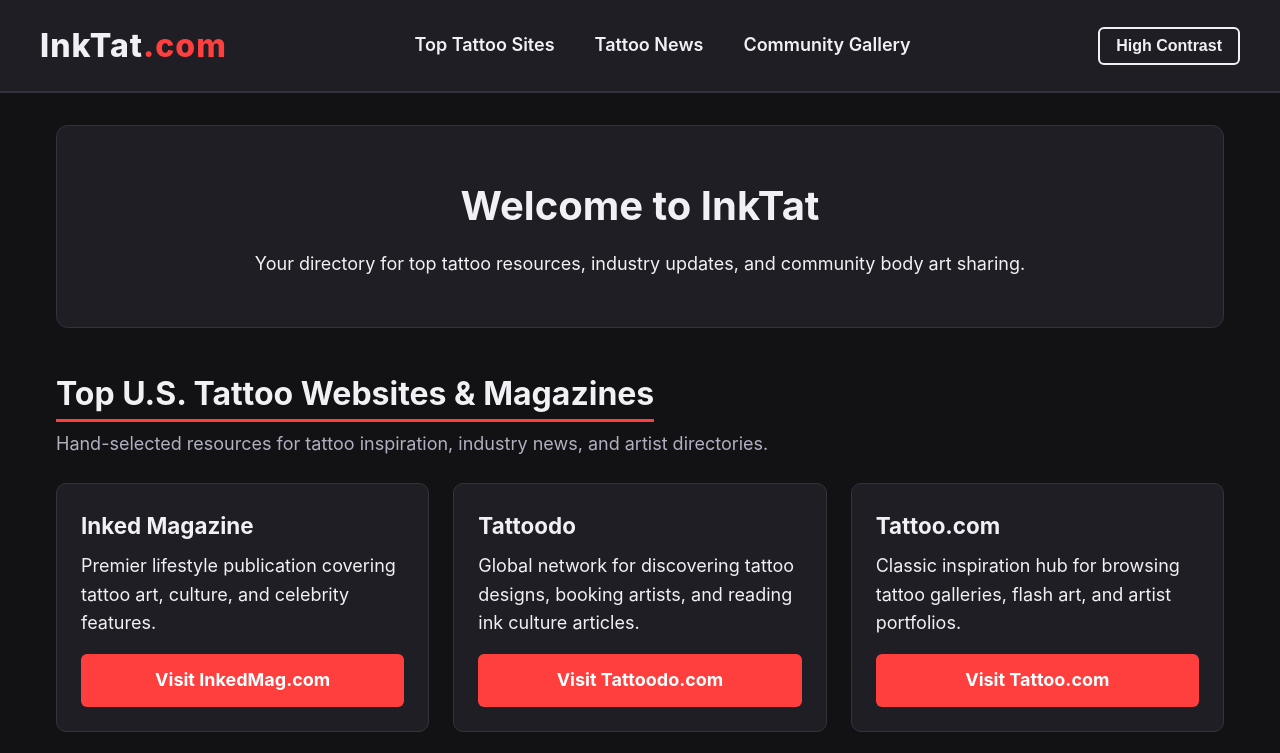
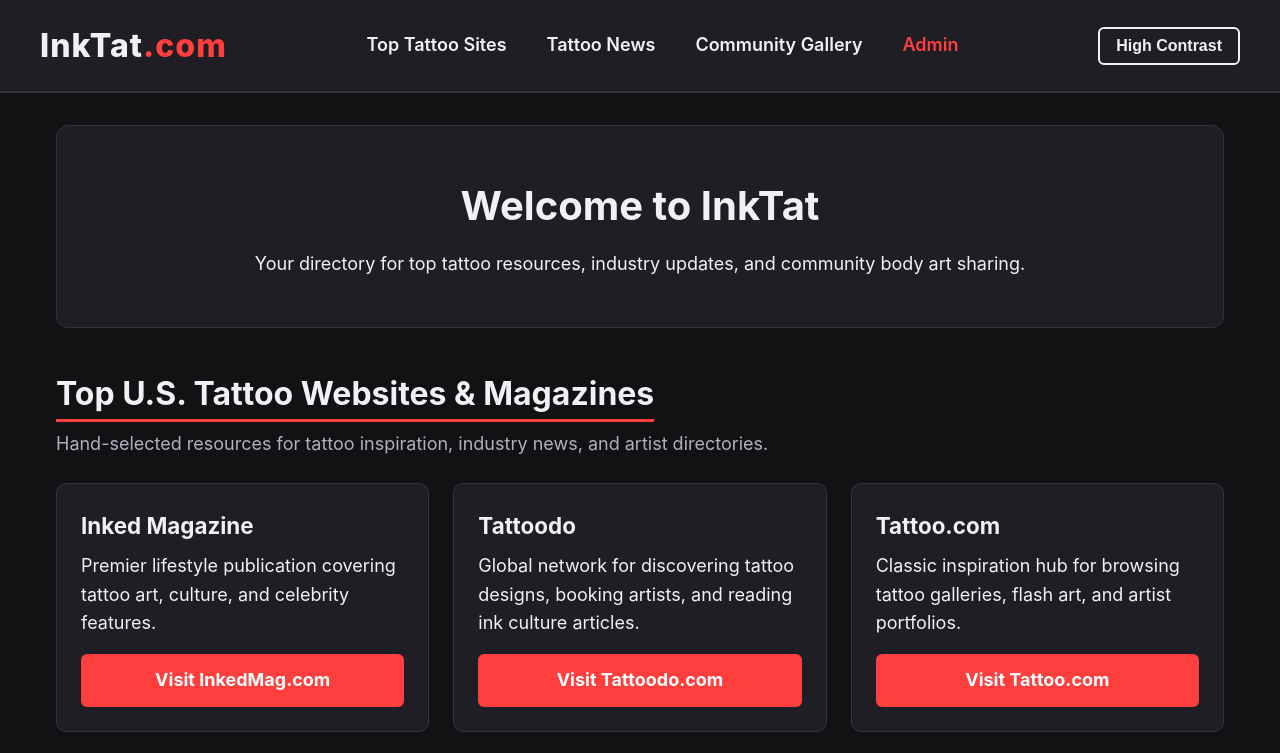
Before and after one commit to ArriveTime/ink-tats, a plain HTML site: page index.html in a window 1280 px wide. Shown: the top 753 px of the page. Drawn offline with Linux system fonts and the light colour scheme.

Commit message:
Add Admin link to navigation menu

```diff
--- a/index.html
+++ b/index.html
@@ -17,6 +17,7 @@
           <li><a href="#directory">Top Tattoo Sites</a></li>
           <li><a href="#news">Tattoo News</a></li>
           <li><a href="#gallery">Community Gallery</a></li>
+          <li><a href="admin.html" style="color: var(--accent-color);">Admin</a></li>
         </ul>
       </nav>
       <button id="contrast-toggle" class="btn-accessibility" aria-label="Toggle High Contrast Mode">
```
